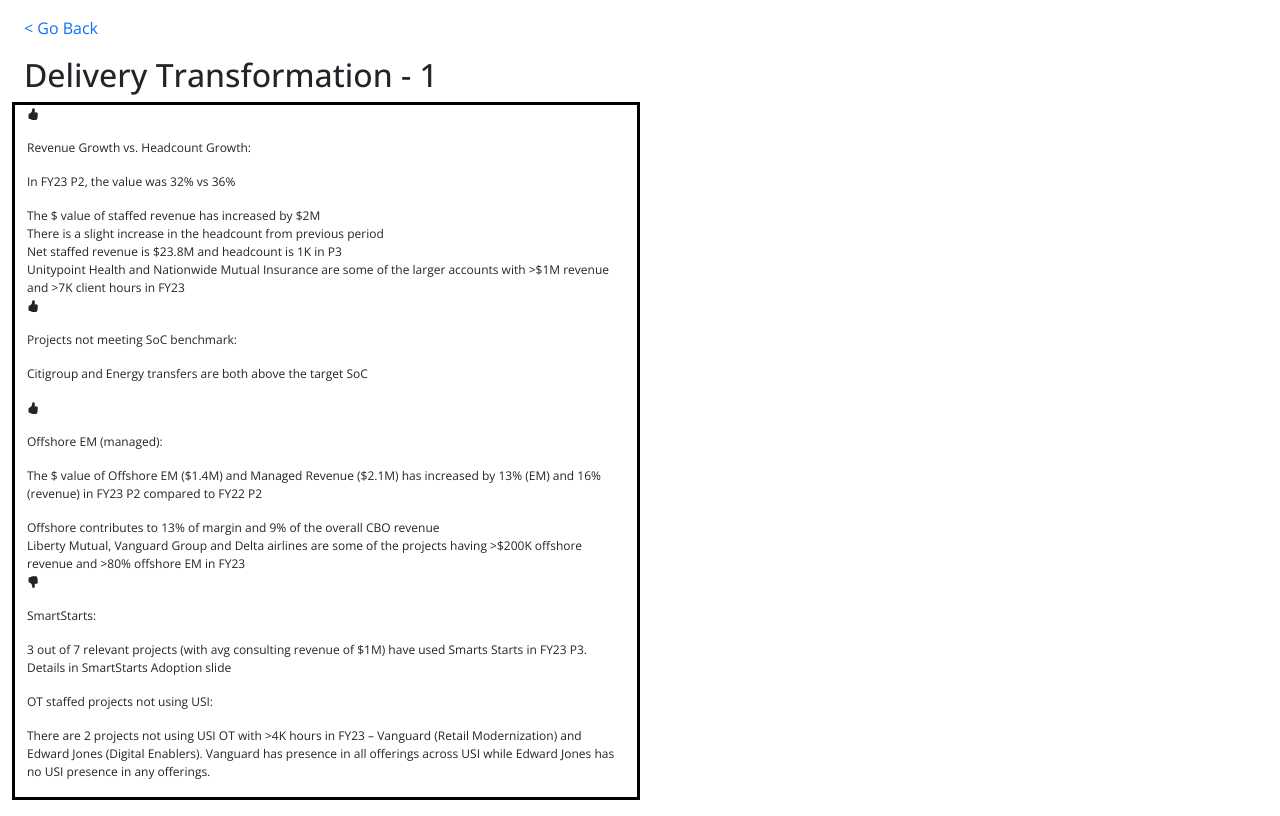
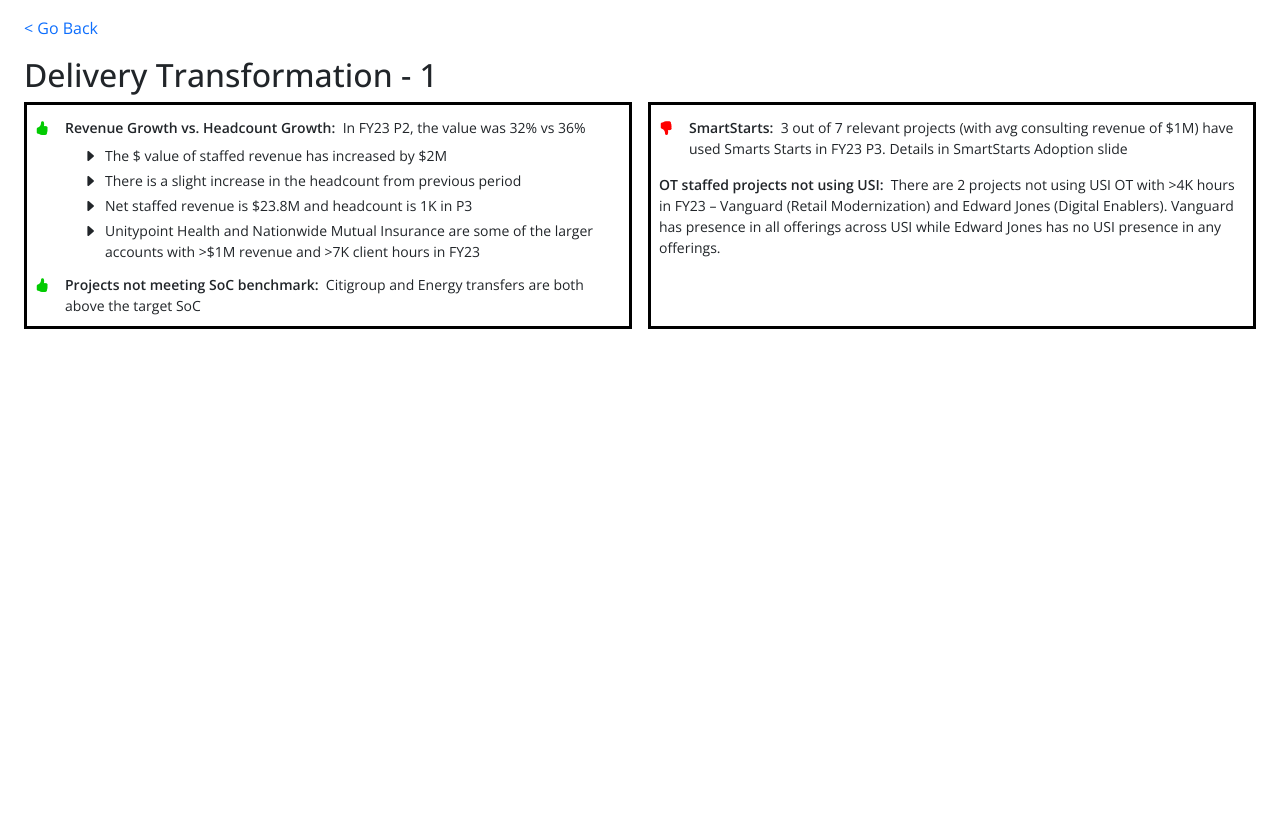
Before and after one commit to smortuza-max/CBO-ui-portal, an Angular app: page /metrices/1/1 in a window 1280 px wide. Built offline with nearby package versions, Linux system fonts and the light colour scheme.

Commit message:
Added styling for content box

```diff
--- a/src/app/transformation-metrics/transformation-metrics.component.html
+++ b/src/app/transformation-metrics/transformation-metrics.component.html
@@ -8,23 +8,83 @@
     <div class="col-12">
       <h2>Delivery Transformation - {{ track }}</h2>
     </div>
-    <div class="col col-xl-6 matrix-box">
-      <div class="matrix-details" *ngFor="let item of matrixData?.summary">
+  </div>
+  <div class="row g-3">
+    <div class="col-12 col-lg-6">
+      <div class="matrix-box">
+        <div
+          class="matrix-details"
+          *ngFor="let item of matrixData?.summary?.slice(0, mid)"
+        >
           <div class="matrix-details__title-section">
             <p *ngIf="item.like === true || item.like === false">
-            <i *ngIf="item.like === true" class="bi bi-hand-thumbs-up-fill"></i>
+              <i
+                *ngIf="item.like === true"
+                class="bi bi-hand-thumbs-up-fill like-icon"
+              ></i>
               <i
                 *ngIf="item.like === false"
-              class="bi bi-hand-thumbs-down-fill"
+                class="bi bi-hand-thumbs-down-fill dislike-icon"
               ></i>
             </p>
-          <p>{{ item.title }}:</p>
-          <p>{{ item.description }}</p>
+            <div class="matrix-details__title-section__content">
+              <p class="matrix-details__title-section__title">
+                {{ item.title }}:&nbsp;
+              </p>
+              <p class="matrix-details__title-section__description">
+                {{ item.description }}
+              </p>
+            </div>
           </div>
           <div class="matrix-details__pointers">
-          <div *ngFor="let point of item.points">{{ point }}</div>
+            <div
+              class="matrix-details__pointers__list"
+              *ngFor="let point of item.points"
+            >
+              <i class="bi bi-caret-right-fill"></i>
+              <p>{{ point }}</p>
             </div>
           </div>
         </div>
       </div>
     </div>
+    <div class="col-12 col-lg-6">
+      <div class="matrix-box">
+        <div
+          class="matrix-details"
+          *ngFor="let item of matrixData?.summary?.slice(mid + 1, end)"
+        >
+          <div class="matrix-details__title-section">
+            <p *ngIf="item.like === true || item.like === false">
+              <i
+                *ngIf="item.like === true"
+                class="bi bi-hand-thumbs-up-fill like-icon"
+              ></i>
+              <i
+                *ngIf="item.like === false"
+                class="bi bi-hand-thumbs-down-fill dislike-icon"
+              ></i>
+            </p>
+            <div class="matrix-details__title-section__content">
+              <p class="matrix-details__title-section__title">
+                {{ item.title }}:&nbsp;
+              </p>
+              <p class="matrix-details__title-section__description">
+                {{ item.description }}
+              </p>
+            </div>
+          </div>
+          <div class="matrix-details__pointers">
+            <div
+              class="matrix-details__pointers__list"
+              *ngFor="let point of item.points"
+            >
+              <i class="bi bi-caret-right-fill"></i>
+              <p>{{ point }}</p>
+            </div>
+          </div>
+        </div>
+      </div>
+    </div>
+  </div>
+</div>
--- a/src/app/transformation-metrics/transformation-metrics.component.scss
+++ b/src/app/transformation-metrics/transformation-metrics.component.scss
@@ -1,4 +1,49 @@
 .matrix-box {
+  height: 100%;
   border: 3px solid black;
-  font-size: 0.75rem;
+  font-size: 0.875rem;
+  padding: 0.25rem 0.5rem;
 }
+
+.matrix-details {
+  margin-top: 0.5rem;
+  &__title-section {
+    display: flex;
+    align-items: flex-start;
+    p {
+      display: inline;
+      margin-bottom: 0;
+    }
+
+    .like-icon {
+      color: #02cb02;
+      margin-right: 1rem;
+    }
+
+    .dislike-icon {
+      color: red;
+      margin-right: 1rem;
+    }
+    &__content {
+      margin-bottom: 0.4rem;
+    }
+    &__title {
+      font-weight: 600;
+    }
+    &__description {
+      word-wrap: break-word;
+    }
+  }
+  &__pointers {
+    margin-left: 3rem;
+    &__list {
+      display: flex;
+      i {
+        margin-right: 0.5rem;
+      }
+      p {
+        margin-bottom: 0.25rem;
+      }
+    }
+  }
+}
--- a/src/app/transformation-metrics/transformation-metrics.component.ts
+++ b/src/app/transformation-metrics/transformation-metrics.component.ts
@@ -13,6 +13,8 @@
   public track: string = '';
   public year: string = '';
   public matrixData: IMatrix | undefined;
+  public mid = -1;
+  public end = -1;
 
   constructor(private route: ActivatedRoute, private http: HttpClient) {}
 
@@ -25,9 +27,13 @@
   }
 
   fetchData(): void {
-    this.http.get('../../assets/json/data.json').subscribe((data: any) => {
-      console.log(data);
-      this.matrixData = data;
-    });
+    this.http
+      .get<IMatrix>('../../assets/json/data.json')
+      .subscribe((data: IMatrix) => {
+        console.log(data);
+        this.mid = Math.floor(data.summary.length / 2);
+        this.end = data.summary.length;
+        this.matrixData = data;
+      });
   }
 }
```
Lines whose indentation alone changed are shown as unchanged.
